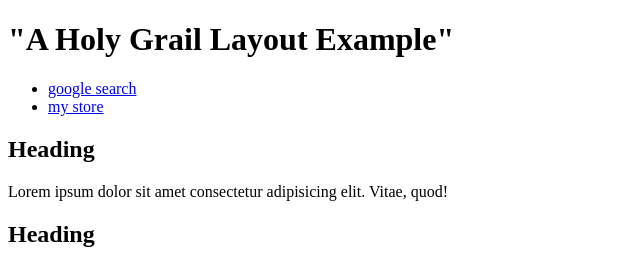
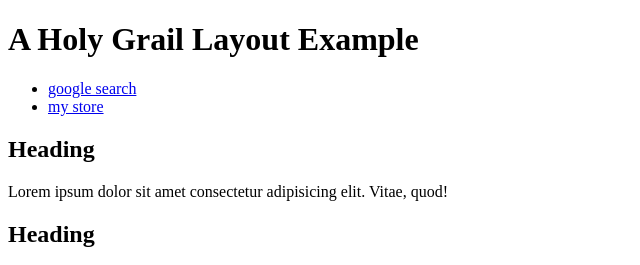
Before and after one commit to MichaelCollections/wdd130, a plain HTML site: page week02/holygrail.html in a window 1280 px wide. Shown: the top 265 px of the page, without its empty margins (0-640 px from the left). Drawn offline with Linux system fonts and the light colour scheme.

Commit message:
final update

```diff
--- a/week02/holygrail.html
+++ b/week02/holygrail.html
@@ -9,7 +9,7 @@
 </head>
 <body>
     <header>
-        <h1>"A Holy Grail Layout Example"</h1>
+        <h1>A Holy Grail Layout Example</h1>
     </header>
     <nav>
         <ul>
```
